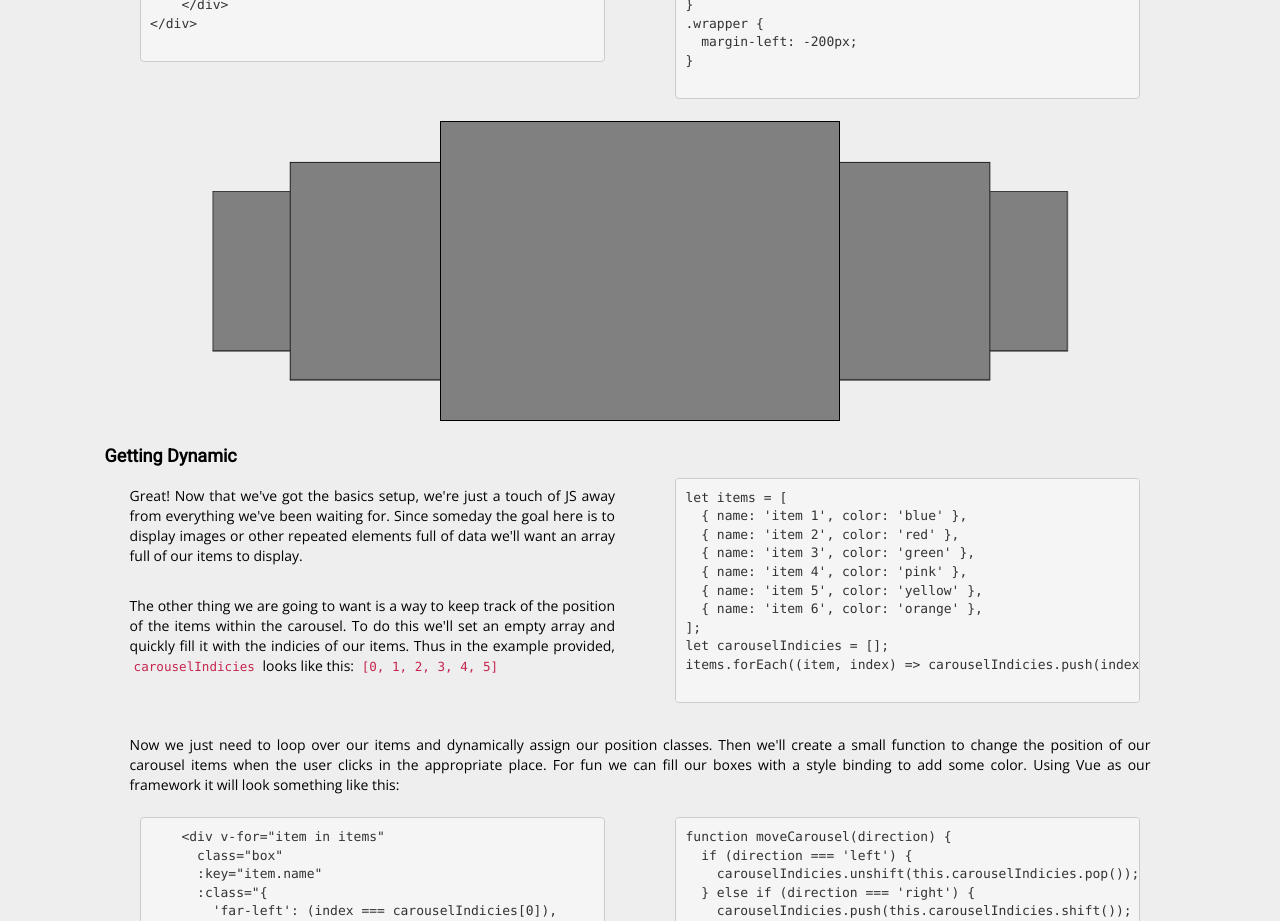
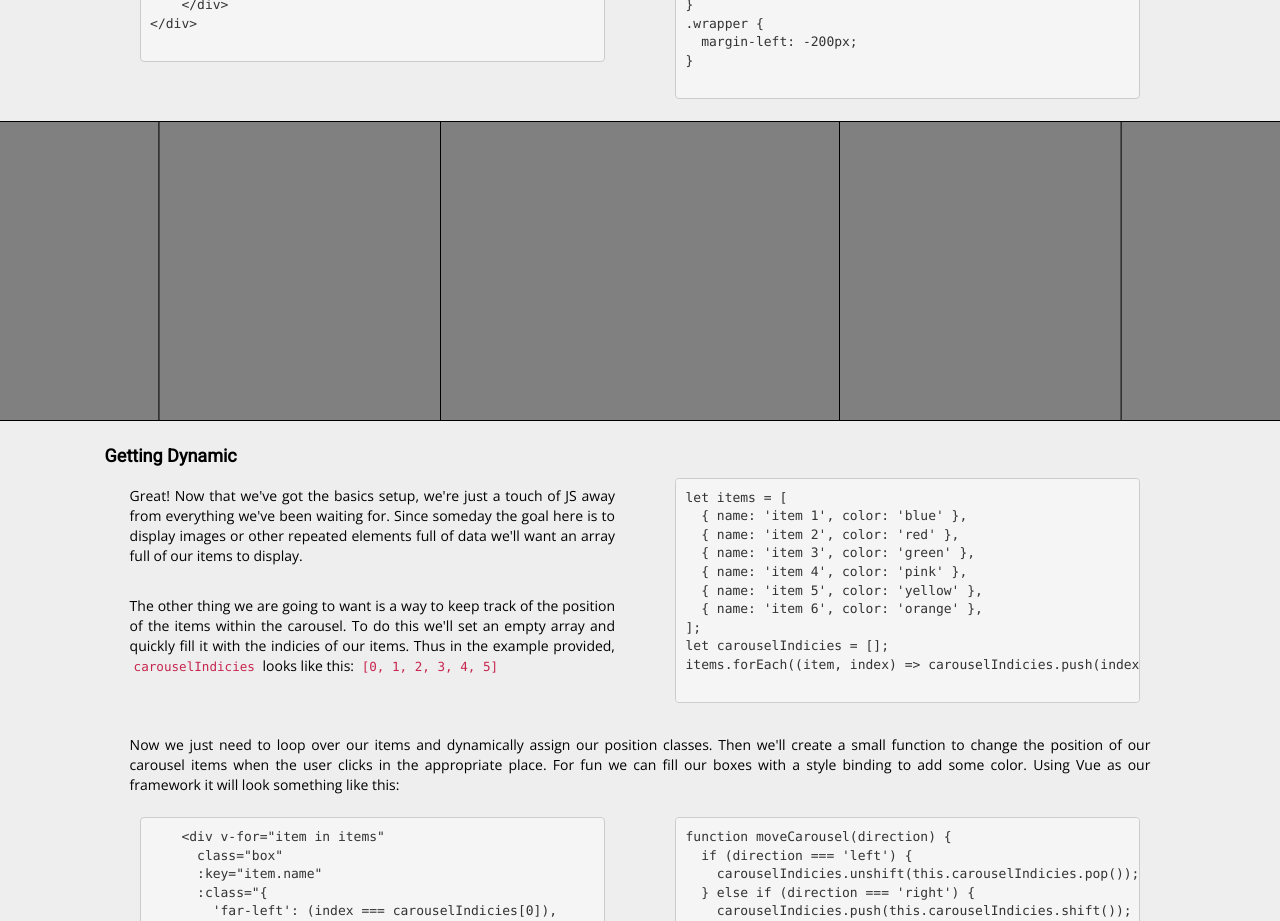
Before and after one commit to foxinatardis/portfolio, a Vue app in the folder vue/: page /blog/posts/carousel in a window 1280 px wide. Shown: the part 2980-3901 px from the top of the page. Built offline with nearby package versions, Linux system fonts and the light colour scheme; some icons are missing.

Commit message:
Updated styles for static demos

```diff
--- a/vue/src/components/blog/posts/carousel/components/centered-demo.vue
+++ b/vue/src/components/blog/posts/carousel/components/centered-demo.vue
@@ -22,6 +22,7 @@ export default {
   clear: both;
   width: 0px;
   margin: 0 auto;
+  perspective: 200px;
 }
 .wrapper {
   margin-left: -200px;
@@ -34,23 +35,43 @@ export default {
   width: 400px;
 }
 .far-left {
-  transform: perspective(200px) translateZ(-175px) translateX(-47vw);
+  -o-transform: translate3d(-47vw, 0px, -175px);
+  -moz-transform: translate3d(-47vw, 0px, -175px);
+  -webkit-transform: translate3d(-47vw, 0px, -175px);
+  -ms-transform: translate3d(-47vw, 0px, -175px);
+  transform: translate3d(-47vw, 0px, -175px);
   z-index: 3;
 }
 .left {
-  transform: perspective(200px) translateZ(-75px) translateX(-22vw);
+  -o-transform: translate3d(-22vw, 0px, -75px);
+  -moz-transform: translate3d(-22vw, 0px, -75px);
+  -webkit-transform: translate3d(-22vw, 0px, -75px);
+  -ms-transform: translate3d(-22vw, 0px, -75px);
+  transform: translate3d(-22vw, 0px, -75px);
   z-index: 5;
 }
 .center {
-  transform: perspective(200px) translateZ(0px) translateX(0vw);
+  -o-transform: translate3d(0vw, 0px, 0px);
+  -moz-transform: translate3d(0vw, 0px, 0px);
+  -webkit-transform: translate3d(0vw, 0px, 0px);
+  -ms-transform: translate3d(0vw, 0px, 0px);
+  transform: translate3d(0vw, 0px, 0px);
   z-index: 7;
 }
 .right {
-  transform: perspective(200px) translateZ(-75px) translateX(22vw);
+  -o-transform: translate3d(22vw, 0px, -75px);
+  -moz-transform: translate3d(22vw, 0px, -75px);
+  -webkit-transform: translate3d(22vw, 0px, -75px);
+  -ms-transform: translate3d(22vw, 0px, -75px);
+  transform: translate3d(22vw, 0px, -75px);
   z-index: 5;
 }
 .far-right {
-  transform: perspective(200px) translateZ(-175px) translateX(47vw);
+  -o-transform: translate3d(47vw, 0px, -175px);
+  -moz-transform: translate3d(47vw, 0px, -175px);
+  -webkit-transform: translate3d(47vw, 0px, -175px);
+  -ms-transform: translate3d(47vw, 0px, -175px);
+  transform: translate3d(47vw, 0px, -175px);
   z-index: 3;
 }
 </style>
--- a/vue/src/components/blog/posts/carousel/components/static-demo.vue
+++ b/vue/src/components/blog/posts/carousel/components/static-demo.vue
@@ -27,22 +27,32 @@ export default {
   width: 400px;
 }
 .far-left {
+  -ms-transform: perspective(200px) translateZ(-175px) translateX(-47vw);
+  -webkit-transform: perspective(200px) translateZ(-175px) translateX(-47vw);
   transform: perspective(200px) translateZ(-175px) translateX(-47vw);
   z-index: 3;
 }
 .left {
+  -ms-transform: perspective(200px) translateZ(-75px) translateX(-22vw);
+  -webkit-transform: perspective(200px) translateZ(-75px) translateX(-22vw);
   transform: perspective(200px) translateZ(-75px) translateX(-22vw);
   z-index: 5;
 }
 .center {
+  -ms-transform: perspective(200px) translateZ(0px) translateX(0vw);
+  -webkit-transform: perspective(200px) translateZ(0px) translateX(0vw);
   transform: perspective(200px) translateZ(0px) translateX(0vw);
   z-index: 7;
 }
 .right {
+  -ms-transform: perspective(200px) translateZ(-75px) translateX(22vw);
+  -webkit-transform: perspective(200px) translateZ(-75px) translateX(22vw);
   transform: perspective(200px) translateZ(-75px) translateX(22vw);
   z-index: 5;
 }
 .far-right {
+  -ms-transform: perspective(200px) translateZ(-175px) translateX(47vw);
+  -webkit-transform: perspective(200px) translateZ(-175px) translateX(47vw);
   transform: perspective(200px) translateZ(-175px) translateX(47vw);
   z-index: 3;
 }
```
